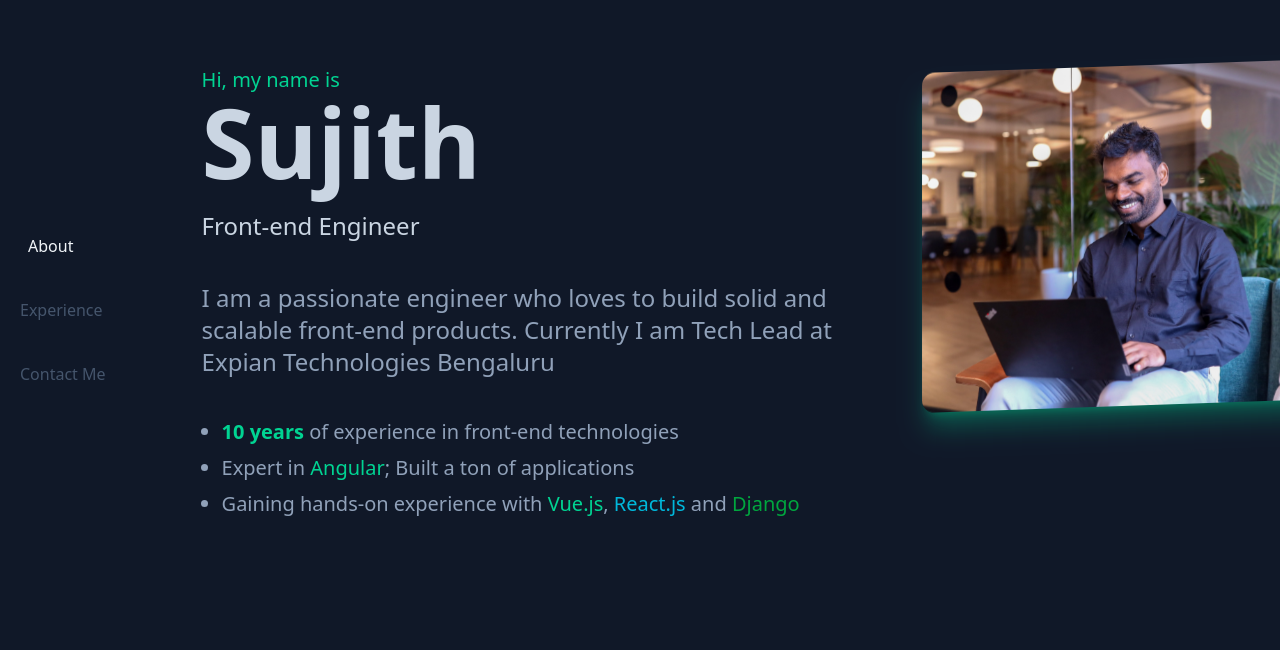
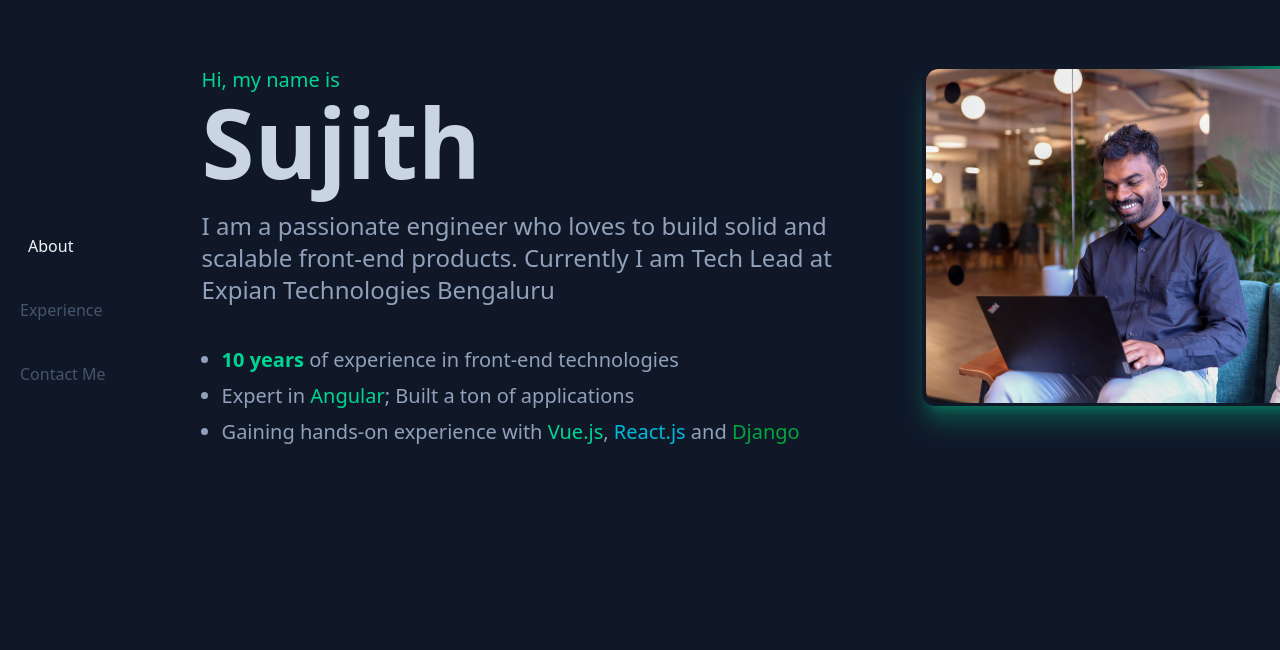
Before and after one commit to sujithsavithryma/Portfolio, a Vue app: page / in a window 1280 px wide. Shown: the part 150-800 px from the top of the page. Built offline with nearby package versions, Linux system fonts and the light colour scheme; some icons are missing.

Commit message:
Style updated

```diff
--- a/src/components/About.vue
+++ b/src/components/About.vue
@@ -23,7 +23,7 @@ for (let i = 1; i < 6; i++) {
                 <div class="fade-in-items" v-for="item in arr" :key="item">
                     <h4 v-if="item === 1" class="text-emerald-400 text-xl">Hi, my name is</h4>
                     <h1 v-if="item === 2" class="text-8xl font-bold text-slate-300 mb-5">Sujith</h1>
-                    <h2 v-if="item === 3" class="text-2xl font-normal text-slate-300 mb-10">Front-end Engineer</h2>
+                    <!-- <h2 v-if="item === 3" class="text-2xl font-normal text-slate-300 mb-10">Front-end Engineer</h2> -->
                     <p v-if="item === 4" class="text-2xl mb-10">I am a passionate engineer who loves to build solid and
                         scalable front-end products.
                         Currently I am Tech Lead at Expian Technologies Bengaluru
@@ -44,8 +44,8 @@ for (let i = 1; i < 6; i++) {
         <div class="w-[400px]">
             <Transition name="slideIn">
                 <div v-if="showImage"
-                    class="w-[400px] -skew-y-2 hover:-skew-y-0 transition-all rounded-[1vw] shadow-xl/30 shadow-emerald-400">
-                    <img class="rounded-[1vw]" src="../assets/Sujith.jpg" alt="Image of Sujith">
+                    class="flex items-center  justify-center w-[400px] h-[340px] awesome-border rounded-[1vw] shadow-xl/30 shadow-emerald-400">
+                    <img class="rounded-[1vw] w-[98%]" src="../assets/Sujith.jpg" alt="Image of Sujith">
                 </div>
             </Transition>
         </div>
--- a/src/style.css
+++ b/src/style.css
@@ -33,6 +33,29 @@
   transform: translateX(0);
   opacity: 1;
 }
+
+.awesome-border {
+  @apply relative;
+  overflow: hidden;
+}
+
+.awesome-border::before {
+  @apply absolute top-[-25%] left-[-25%] w-[150%] h-[150%] content-[''];
+  z-index: -2;
+  background-image: conic-gradient(
+    from 90deg,
+    var(--color-gray-900) 80%,
+    var(--color-emerald-500) 90%,
+    var(--color-gray-900) 100%
+  );
+  opacity: 1;
+}
+
+.awesome-border:hover::before {
+  opacity: 1;
+  animation: rotate 4s infinite linear;
+}
+
 .gradient-before {
   overflow: hidden;
 }
```
